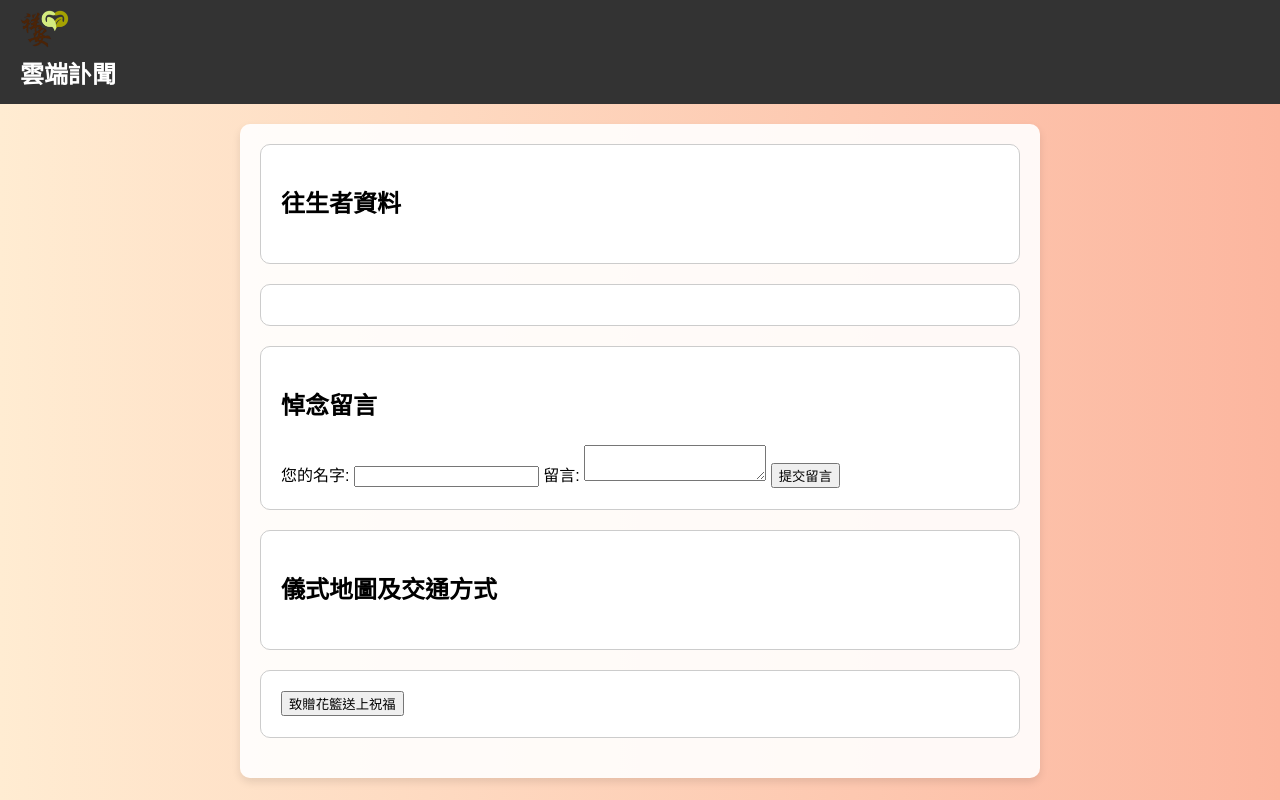
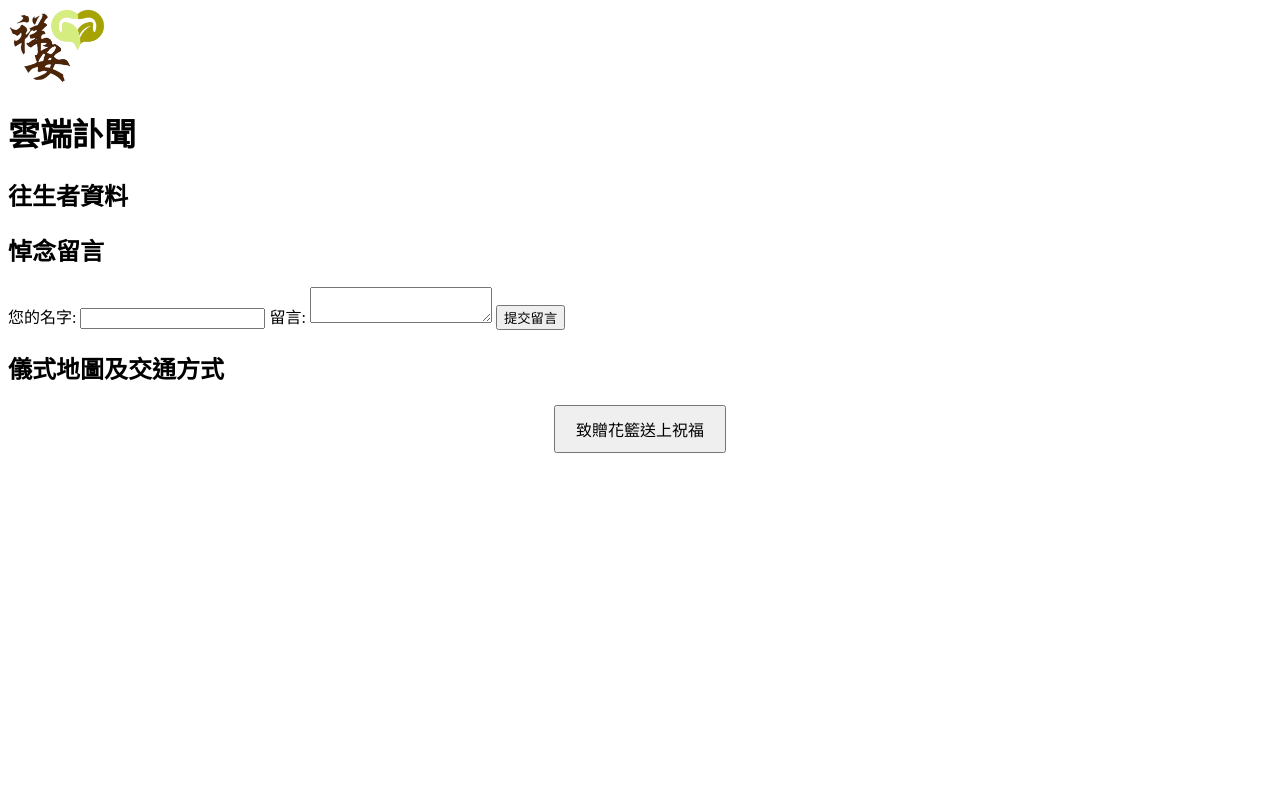
Before and after one commit to Shiangan/Bestwish, a PHP site: page /obituary.html in a window 1280 px wide. Run offline with PHP 8.4, Linux system fonts and the light colour scheme.

Commit message:
Update style.css

```diff
--- a/style.css
+++ b/style.css
@@ -1,80 +1,29 @@
-/* 全局樣式 */
-body {
-    font-family: Arial, sans-serif;
-    line-height: 1.6;
-    background: linear-gradient(to right, #ffecd2 0%, #fcb69f 100%); /* 漸層背景 */
-    margin: 0;
-    padding: 0;
-    display: flex;
-    flex-direction: column;
-    align-items: center;
-    min-height: 100vh; /* 最小高度以填滿整個螢幕 */
+/* 樣式調整 */
+.logo {
+    max-width: 100px;
 }
 
-/* 頁首樣式 */
-header {
-    background-color: #333;
-    color: #fff;
-    padding: 10px 20px;
-    width: 100%;
-    box-sizing: border-box; /* 確保padding不會增加元素的寬度 */
+#deceased-photo img {
+    max-width: 100%;
+    height: auto;
 }
 
-.logo {
-    width: 50px;
+#photo-slider img {
+    max-width: 100px;
     height: auto;
-    margin-right: 15px;
+    margin: 5px;
 }
 
-header h1 {
-    margin: 0;
-    font-size: 1.5em;
+#flower-order-button {
+    text-align: center;
+    margin-top: 20px;
 }
 
-/* 主要內容區域 */
-main {
-    padding: 20px;
-    background: rgba(255, 255, 255, 0.9);
-    margin: 20px;
-    border-radius: 10px;
-    box-shadow: 0 4px 8px rgba(0, 0, 0, 0.1);
-    max-width: 800px;
-    width: 100%;
-    box-sizing: border-box; /* 確保padding不會增加元素的寬度 */
+#flower-order-button button {
+    padding: 10px 20px;
+    font-size: 16px;
 }
 
-/* 每個部分的樣式 */
-section {
-    margin-bottom: 20px;
-    background-color: #fff;
-    padding: 20px;
-    border: 1px solid #ccc;
-    border-radius: 10px;
-    transition: opacity 0.5s ease;
+#map-section {
+    margin-top: 20px;
 }
-
-section:hover {
-    opacity: 0.8;
-}
-
-/* 訃聞相片區域 */
-#obituary-photo {
-    text-align: center;
-}
-
-#obituary-photo img {
-    max-width: 100%;
-    height: auto;
-    display: block;
-    margin: 0 auto 10px;
-}
-
-/* 頁尾樣式 */
-footer {
-    background-color: #333;
-    color: #fff;
-    padding: 10px 20px;
-    text-align: center;
-    width: 100%;
-    box-sizing: border-box; /* 確保padding不會增加元素的寬度 */
-}
```
